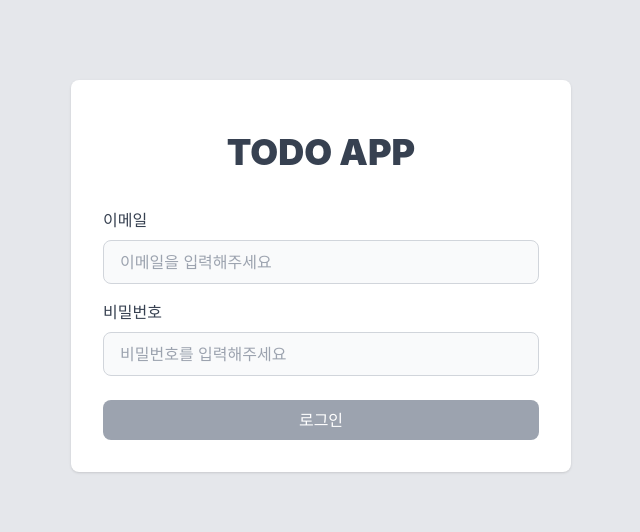
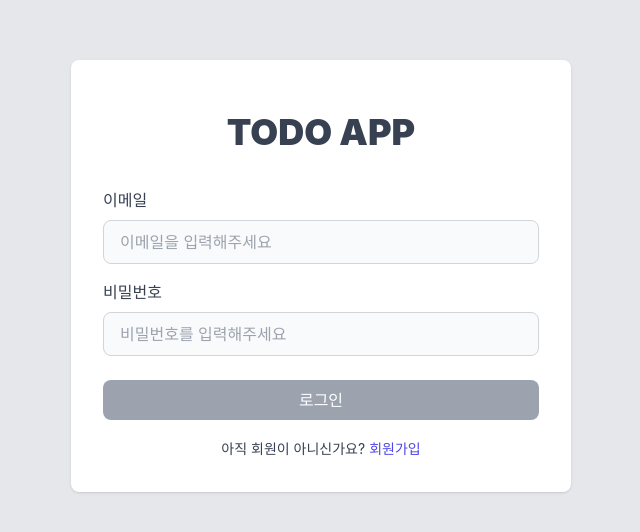
Before and after one commit to heony704/wanted-pre-onboarding-challenge-fe-27, a React (Vite) app: page /signin in a window 1280 px wide. Shown: the part 124-656 px from the top of the page, without its empty margins (319-959 px from the left). Built offline with nearby package versions, Linux system fonts and the light colour scheme; no server answers; a web font is replaced by a local one.

Commit message:
feat: 로그인/회원가입 페이지에 안내 링크 추가

```diff
--- a/src/pages/SignIn.tsx
+++ b/src/pages/SignIn.tsx
@@ -1,4 +1,4 @@
-import { useNavigate } from "react-router-dom";
+import { Link, useNavigate } from "react-router-dom";
 import { useForm } from "react-hook-form";
 
 import { signin } from "../api/auth";
@@ -29,6 +29,7 @@ function SignIn() {
   };
 
   return (
+    <>
       <Form onSubmit={handleSubmit(onSubmit)}>
         <Form.Item id="email" isError={!!errors.email}>
           <Form.Label>이메일</Form.Label>
@@ -68,6 +69,19 @@ function SignIn() {
           로그인
         </Button>
       </Form>
+
+      <div>
+        <span className="text-sm font-normal text-gray-700">
+          아직 회원이 아니신가요?
+        </span>
+        <Link
+          className="text-primary-600 active:text-primary-800 ml-1 text-sm font-medium hover:underline"
+          to="/signup"
+        >
+          회원가입
+        </Link>
+      </div>
+    </>
   );
 }
 
--- a/src/pages/SignUp.tsx
+++ b/src/pages/SignUp.tsx
@@ -1,4 +1,4 @@
-import { useNavigate } from "react-router-dom";
+import { Link, useNavigate } from "react-router-dom";
 import { useForm } from "react-hook-form";
 
 import { signup } from "../api/auth";
@@ -29,6 +29,7 @@ function SignUp() {
   };
 
   return (
+    <>
       <Form onSubmit={handleSubmit(onSubmit)}>
         <Form.Item id="email" isError={!!errors.email}>
           <Form.Label>이메일</Form.Label>
@@ -68,6 +69,19 @@ function SignUp() {
           회원가입
         </Button>
       </Form>
+
+      <div>
+        <span className="text-sm font-normal text-gray-700">
+          이미 회원이신가요?
+        </span>
+        <Link
+          className="text-primary-600 active:text-primary-800 ml-1 text-sm font-medium hover:underline"
+          to="/signin"
+        >
+          로그인
+        </Link>
+      </div>
+    </>
   );
 }
 
```
Lines whose indentation alone changed are shown as unchanged.
